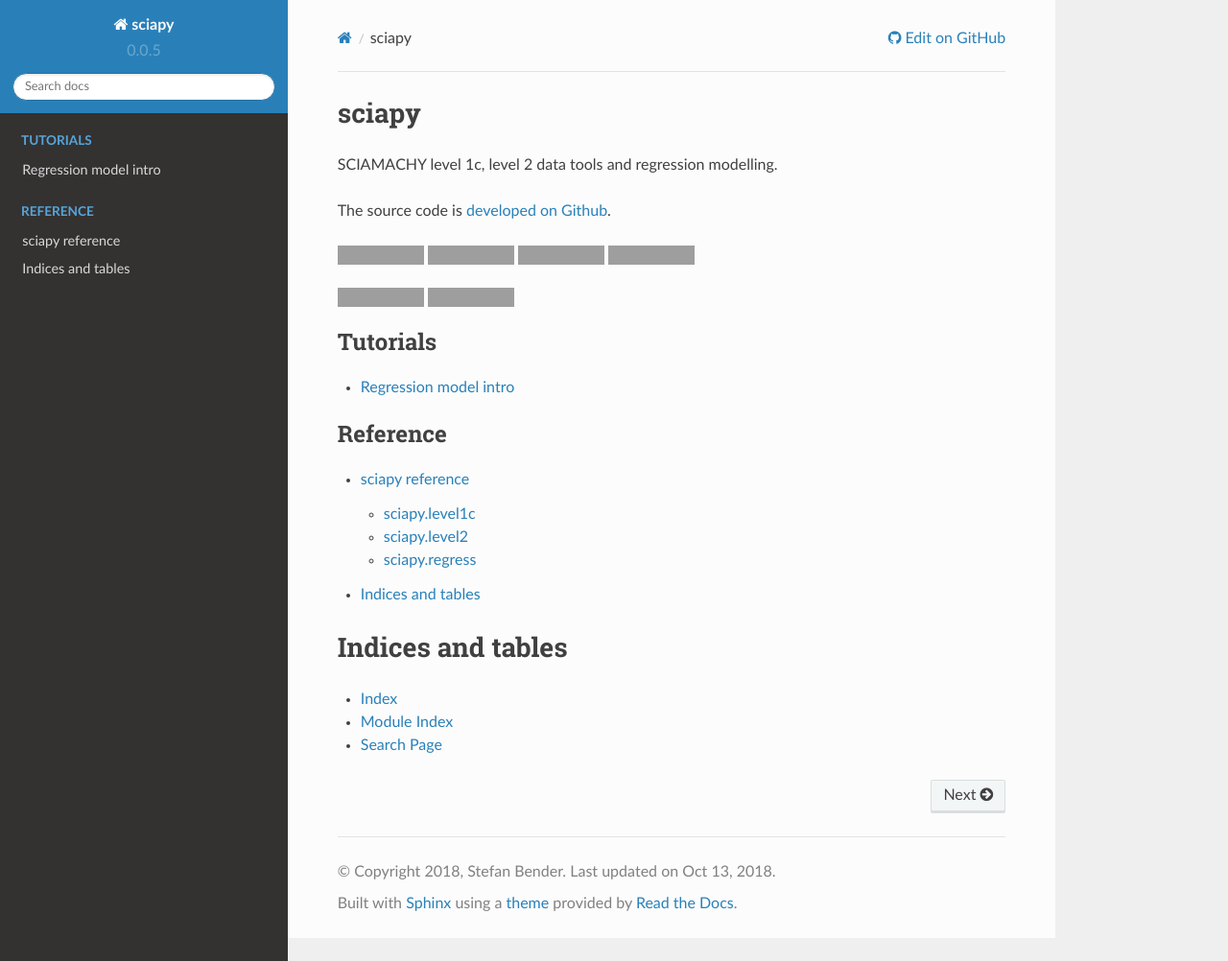
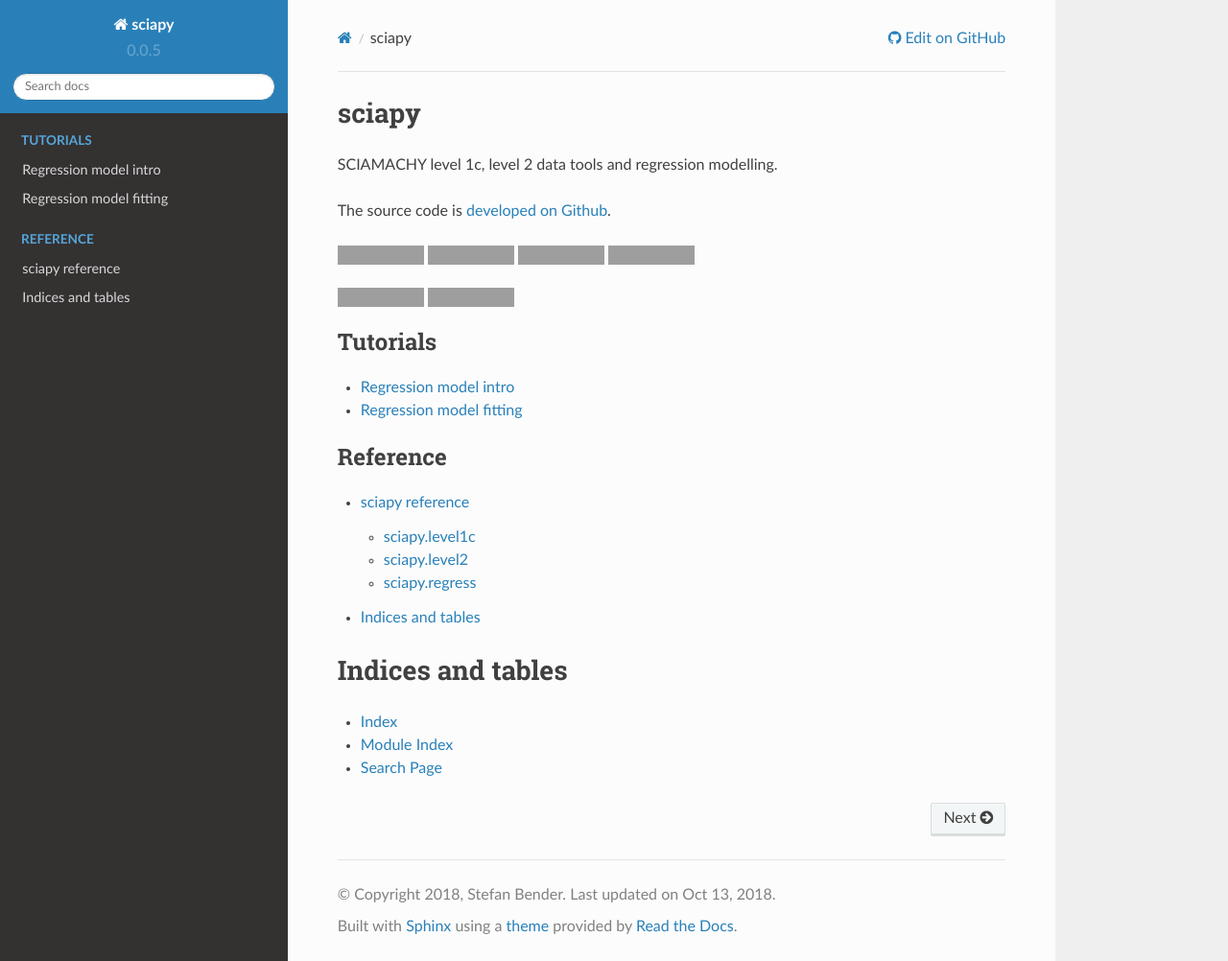
Before and after one commit to st-bender/sciapy, a Sphinx documentation site: the page built from docs/index.rst, in a window 1280 px wide and 1002 px high, cut to the strip 0-1002 px from the top of the window. Shown: the whole strip at 96% size. Built offline with Sphinx 7.4.7 and the Read the Docs theme 2.0.0, drawn with Linux system fonts in a browser that asks for light colours; grey boxes are pictures that could not be loaded.

Commit message:
docs: Add regression model fit tutorial to index
Adds the model fit tutorial to the main documentation index.

[skip ci]

```diff
--- a/docs/index.rst
+++ b/docs/index.rst
@@ -45,6 +45,7 @@
     :caption: Tutorials
 
     tutorials/regress_intro
+    tutorials/regress_model_fit
 
 .. toctree::
     :maxdepth: 2
```
